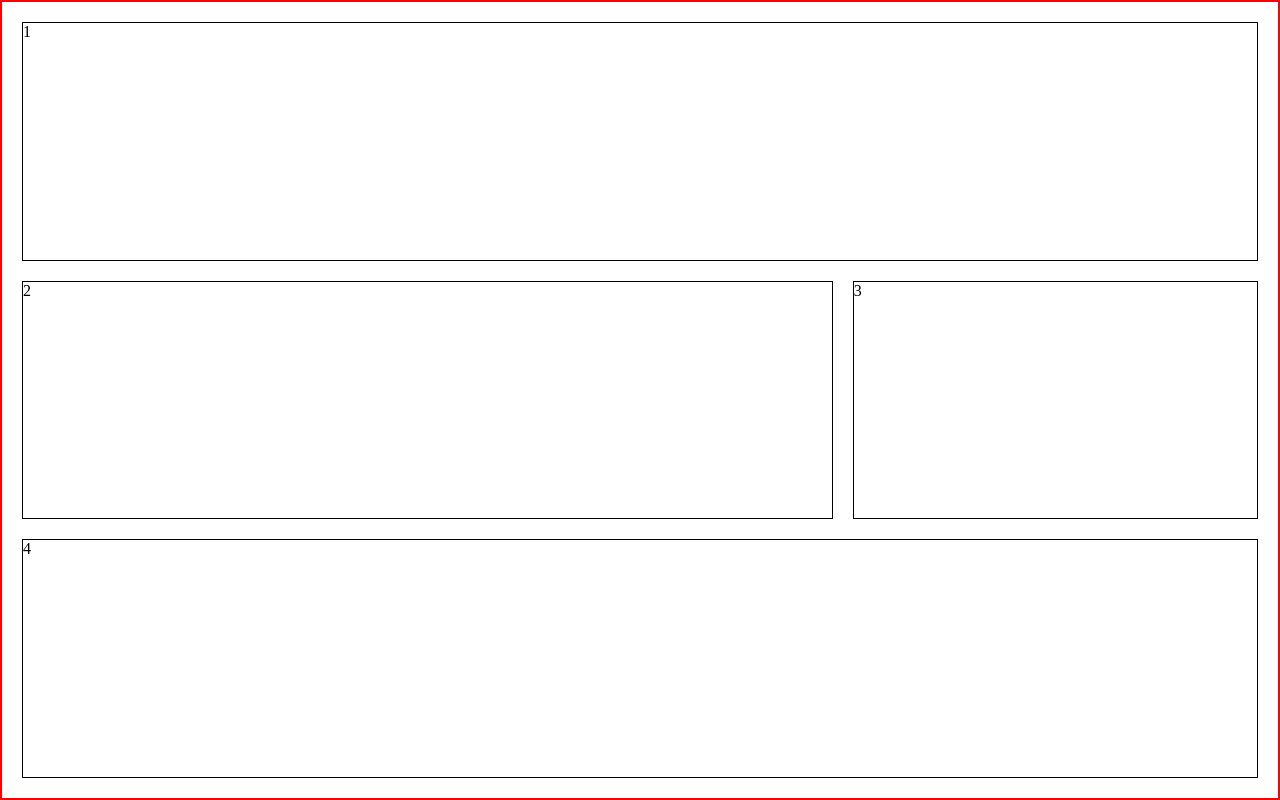
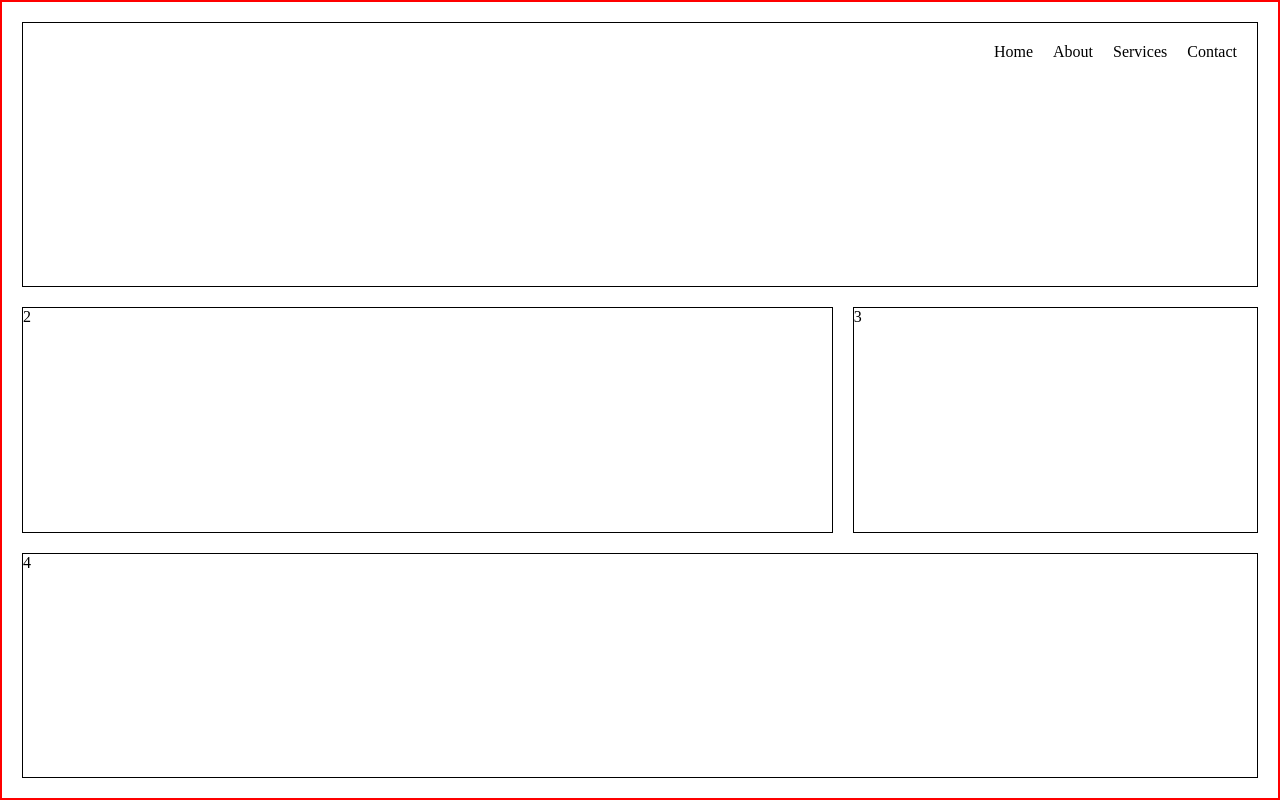
Before and after one commit to Taynara-Veloso/Grid_Rocketseat, a plain HTML site: page index.html in a window 1280 px wide. Drawn offline with Linux system fonts and the light colour scheme.

Commit message:
:balloon: grid auto properties

```diff
--- a/index.html
+++ b/index.html
@@ -8,7 +8,14 @@
 </head>
 <body>
     <div id="app">
-        <header>1</header>
+        <header>
+            <ul>
+                <li>Home</li>
+                <li>About</li>
+                <li>Services</li>
+                <li>Contact</li>
+            </ul>
+        </header>
         <main>2</main>
         <div>3</div>
         <footer>4</footer>
--- a/style.css
+++ b/style.css
@@ -37,6 +37,18 @@
     grid-area: A;
 }
 
+#app header ul {
+    display: grid;
+    list-style: none;
+    grid-auto-flow: column;
+    grid-auto-columns: max-content;
+    gap: 20px;
+
+    justify-content: end;
+
+    padding: 20px;
+}
+
 #app main{
     /*
     grid-column: 2/4;
```
Also changed, not shown: 1 other file.
